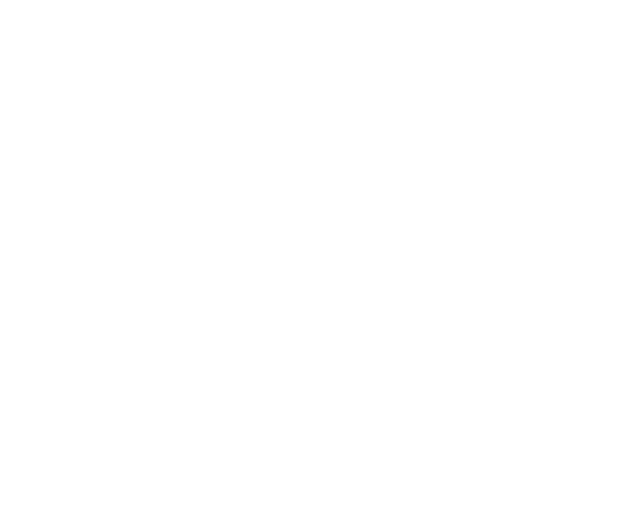
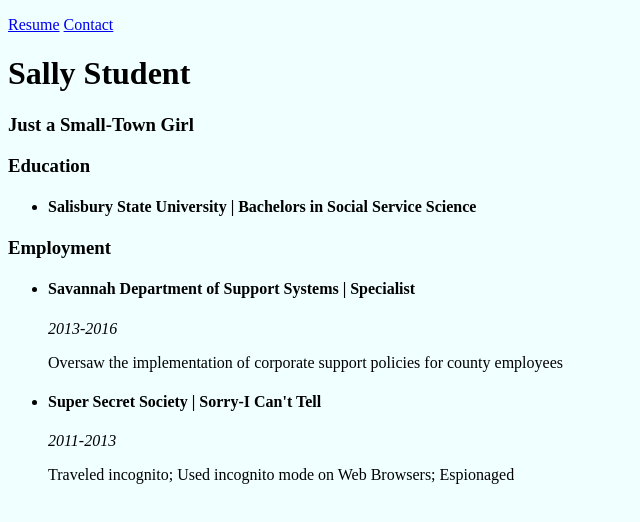
Before and after one commit to Zakjholt/sallyStudent, a plain HTML site: page index.html in a window 1280 px wide. Shown: the whole page, without its empty margins (0-640 px from the left). Drawn offline with Linux system fonts and the light colour scheme.

Commit message:
finished

```diff
--- a/index.html
+++ b/index.html
@@ -3,10 +3,40 @@
 <head>
 	<meta charset="utf-8">
 	<meta name="description" content="A page dedicated to showcasing the super spectacular stuff that Sally Student strives to succeed in.">
-	<title>Sally Student</title>
+	<title>Sally Student | An Example of Alliteration</title>
 	<link rel="stylesheet" type="text/css" href="main.css">
 </head>
 <body>
+	<nav>
+		<ul>
+			<li><a href="index.html">Resume</a></li>
+			<li><a href="contact.html">Contact</a></li>
+		</ul>
+	</nav>
+	<header>
+		<h1>Sally Student</h1>
+		<h3>Just a Small-Town Girl</h3>
+	</header>
+	<main>
+		<section>
+			<h3>Education</h3>
+			<ul>
+				<li><h4>Salisbury State University | Bachelors in Social Service Science</h4>
+				</li>
+			</ul>
+			<h3>Employment</h3>
+			<ul>
+				<li><h4>Savannah Department of Support Systems | Specialist</h4>
+					<p><em>2013-2016</em></p>
+					<p>Oversaw the implementation of corporate support policies for county employees</p>
+				</li>
 
+				<li><h4>Super Secret Society | Sorry-I Can't Tell</h4>
+					<p><em>2011-2013</em></p>
+					<p>Traveled incognito; Used incognito mode on Web Browsers; Espionaged</p>
+				</li>
+			</ul>
+		</section>
+	</main>
 </body>
 </html>
--- a/main.css
+++ b/main.css
@@ -0,0 +1,11 @@
+nav ul {
+	list-style: none;
+	padding-left: 0;
+}
+nav ul li {
+	display: inline-block;
+}
+
+body {
+	background: azure;
+}
```
Also changed, not shown: contact.html (added, +34 -0 lines).
